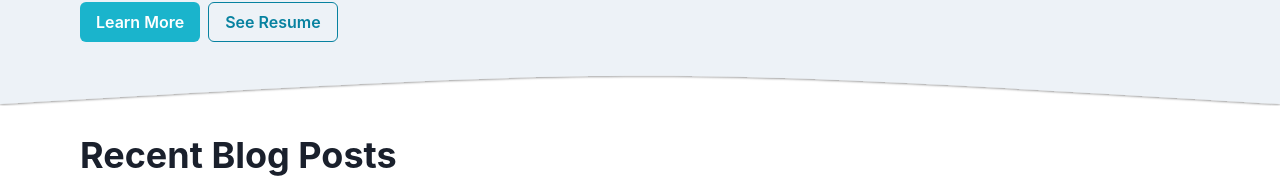
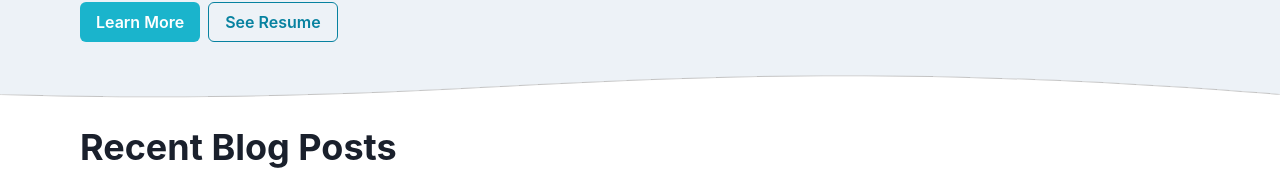
Before and after one commit to BenJetson/benjetson.github.io, a Next.js app in the folder next/: page / in a window 1280 px wide. Shown: the part 600-778 px from the top of the page. Built offline with nearby package versions, Linux system fonts and the light colour scheme; no server answers.

Commit message:
Swap wave variant on index.

```diff
--- a/next/pages/index.js
+++ b/next/pages/index.js
@@ -53,7 +53,14 @@ export default function Home() {
             </Button>
           </HStack>
         </Section>
-        <Wave variant={waveVariants.SEMI1} fgColor="gray.100" invert shadow />
+        <Wave
+          variant={waveVariants.MIN1}
+          fgColor="gray.100"
+          height={6}
+          flipX
+          invert
+          shadow
+        />
 
         <Section>
           <Heading level={2}>Recent Blog Posts</Heading>
```
